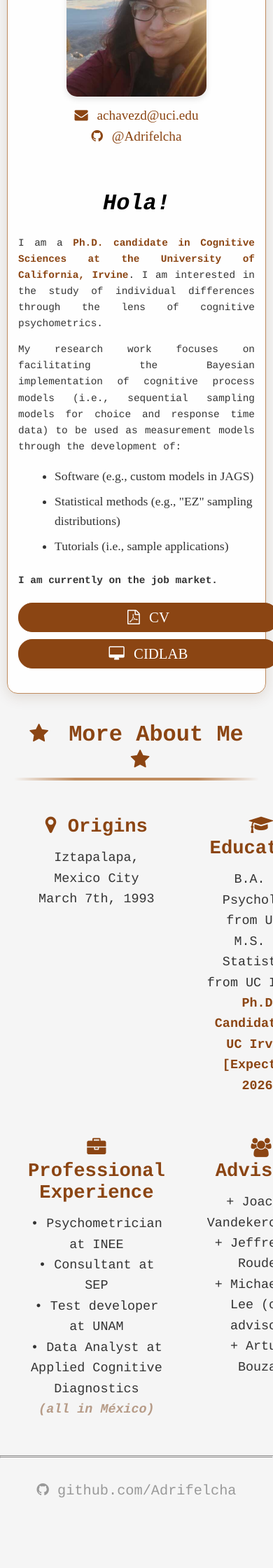
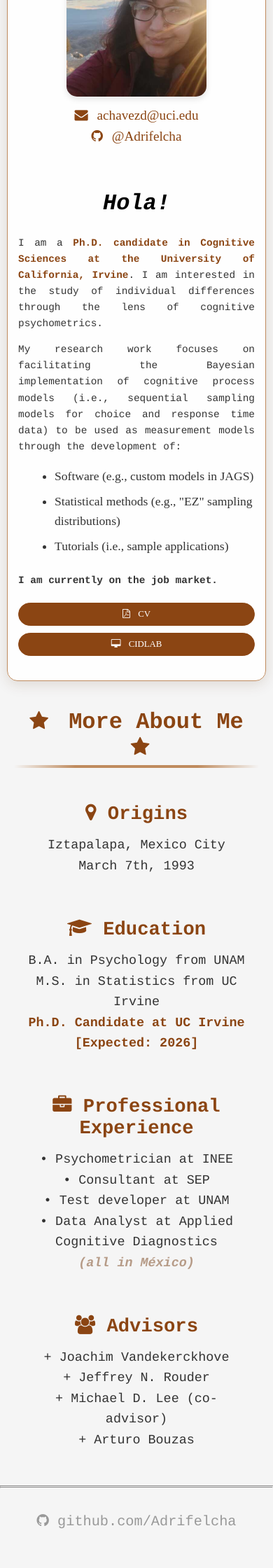
Before and after one commit to Adrifelcha/adrifelcha.github.io, a Jekyll site: the page built from index.html, in a window 390 px wide. Shown: the part 620-2860 px from the top of the page at 70% size. Built offline with Jekyll 4.4.1, drawn with Linux system fonts in a browser that asks for light colours; some web fonts are replaced; before the commit the page ends 2817 px from its top, so only the background shows below that.

Commit message:
Make main page content adjustable to window size

```diff
--- a/css/main.css
+++ b/css/main.css
@@ -409,6 +409,8 @@ hr.style18:before {
     color: white;  /* White text */
     text-decoration: none;
     transition: all 0.3s ease;
+    font-size: 0.9em;
+    white-space: nowrap;
 }
 
 .social-button:hover {
@@ -436,11 +438,13 @@ hr.style18:before {
     display: flex;
     justify-content: center;
     width: 100%;
+    max-width: 100%;
     margin: 10px auto 40px;
     padding: 0;
     z-index: 4;
     list-style: none;
     margin-top: 0;
+    box-sizing: border-box;
 }
 
 .mainnav li {
@@ -864,11 +868,16 @@ hr.style18:before {
         display: flex;
         flex-direction: column;
         gap: 10px;
+        justify-content: center;
+        width: 100%;
     }
 
     .social-button {
         width: 100%;
         text-align: center;
+        padding: 10px 16px;
+        font-size: 0.85em;
+        box-sizing: border-box;
     }
 
     .more-about-section {
@@ -881,8 +890,14 @@ hr.style18:before {
         margin: 30px 0 15px 0;
     }
 
+    .info-grid {
+        grid-template-columns: 1fr !important;
+        gap: 15px;
+    }
+
     .mainnav {
         flex-wrap: wrap;
+        max-width: 100%;
     }
 
     .mainnav li {
@@ -945,34 +960,51 @@ hr.style18:before {
     }
 
     .info-grid {
-        grid-template-columns: 1fr;
+        grid-template-columns: 1fr !important;
         gap: 15px;
         margin: 20px 0;
+    }
+
+    .info-box {
+        width: 100% !important;
+        max-width: 100% !important;
     }
 
     .mainnav {
         flex-direction: column;
         width: 100%;
+        max-width: 100%;
+        margin: 10px auto 20px;
+        padding: 0;
     }
 
     .mainnav li {
         width: 100%;
         min-width: auto;
         border-left: none;
+        border-right: none;
         border-bottom: 1px solid #444444;
+        border-top: none;
     }
 
     .mainnav li:first-child {
+        border-top: none;
         border-top-left-radius: 4px;
         border-top-right-radius: 4px;
         border-bottom-left-radius: 0;
+        border-bottom-right-radius: 0;
     }
 
     .mainnav li:last-child {
         border-bottom: none;
         border-top-right-radius: 0;
+        border-top-left-radius: 0;
         border-bottom-right-radius: 4px;
         border-bottom-left-radius: 4px;
+    }
+
+    .mainnav li:not(:first-child):not(:last-child) {
+        border-radius: 0;
     }
 
     .dropdown {
@@ -1001,11 +1033,23 @@ hr.style18:before {
     }
 
     .name-title {
-        padding: 20px 10px;
+        padding: 15px 10px;
     }
 
     .name-title h1 {
-        font-size: 1.8em;
+        font-size: 1.6em;
+        line-height: 1.2;
+    }
+
+    .info-grid {
+        grid-template-columns: 1fr !important;
+        gap: 15px;
+        margin: 20px 0;
+    }
+
+    .info-box {
+        width: 100% !important;
+        max-width: 100% !important;
     }
 
     .publications-container {
@@ -1125,15 +1169,32 @@ hr.style18:before {
     }
 
     .name-title {
-        padding: 20px 10px;
+        padding: 15px 10px;
     }
 
     .name-title h1 {
-        font-size: 1.8em;
+        font-size: 1.5em;
+        line-height: 1.2;
     }
 
     .email-link, .github-link {
-        font-size: 1em;
+        font-size: 0.9em;
+    }
+
+    .info-grid {
+        grid-template-columns: 1fr !important;
+        gap: 15px;
+        margin: 20px 0;
+    }
+
+    .info-box {
+        width: 100% !important;
+        max-width: 100% !important;
+    }
+
+    .social-button {
+        font-size: 0.8em;
+        padding: 8px 12px;
     }
 }
 
@@ -1320,6 +1381,7 @@ hr.style18:before {
     width: 100%;
     text-align: center;
     box-shadow: 0 2px 5px rgba(0,0,0,0.2);  /* Subtle shadow for depth */
+    box-sizing: border-box;
 }
 
 .email-contact {
```
